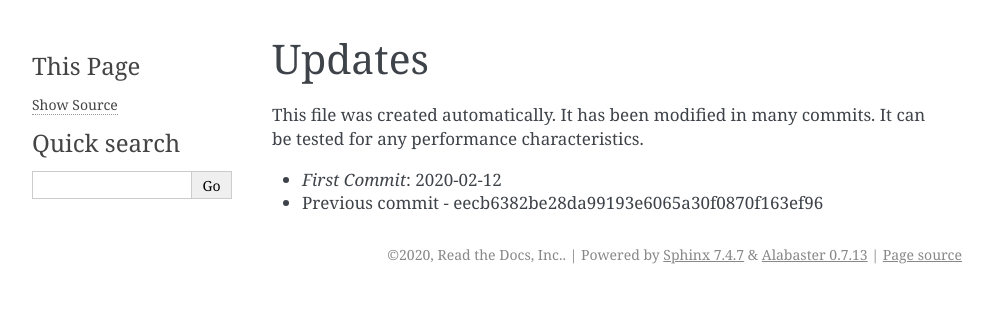
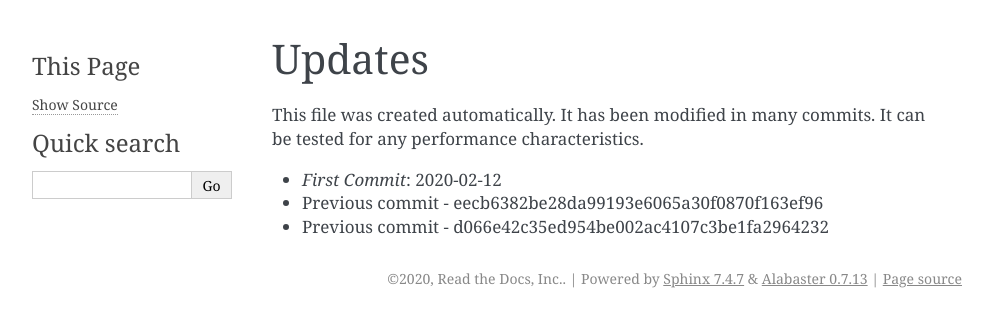
Before and after one commit to readthedocs/rtd-git-stresstest, a Sphinx documentation site: the page built from docs/updates.rst, in a window 1280 px wide. Shown: the top 327 px of the page, without its empty margins (148-1141 px from the left). Built offline with Sphinx 7.4.7, drawn with Linux system fonts in a browser that asks for light colours.

Commit message:
Generating commit from previous: d066e42c35ed954be002ac4107c3be1fa2964232

```diff
--- a/docs/updates.rst
+++ b/docs/updates.rst
@@ -7,3 +7,4 @@ It can be tested for any performance characteristics.
 
 * *First Commit*: 2020-02-12
 * Previous commit - eecb6382be28da99193e6065a30f0870f163ef96
+* Previous commit - d066e42c35ed954be002ac4107c3be1fa2964232
```
